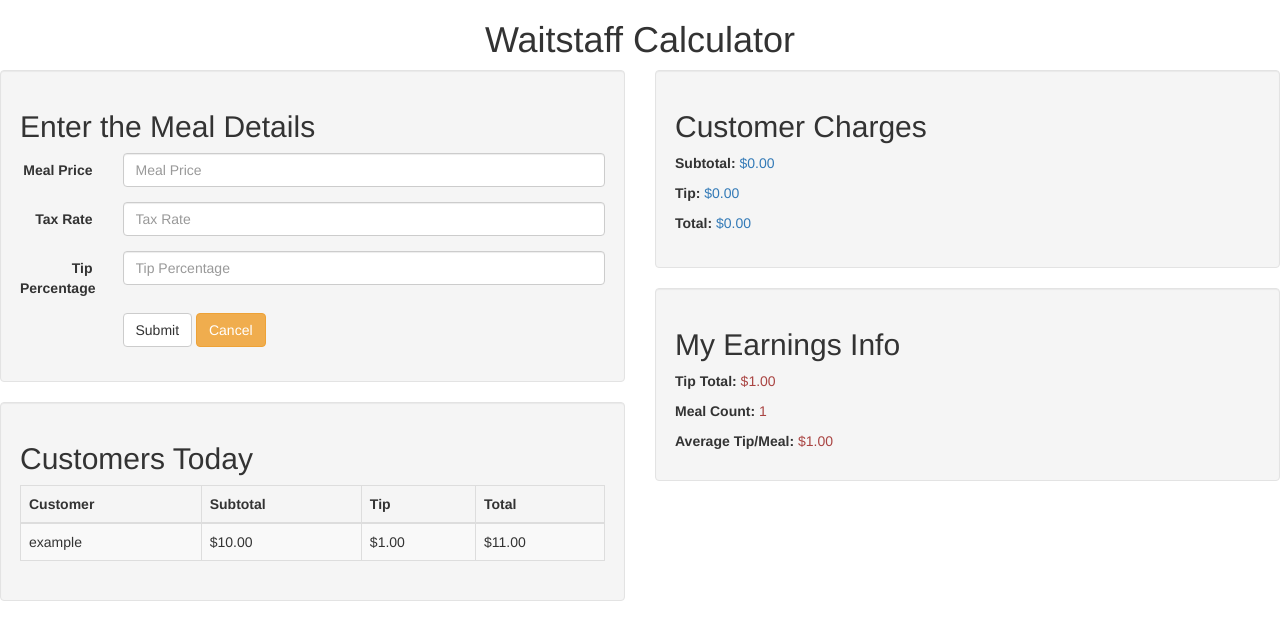
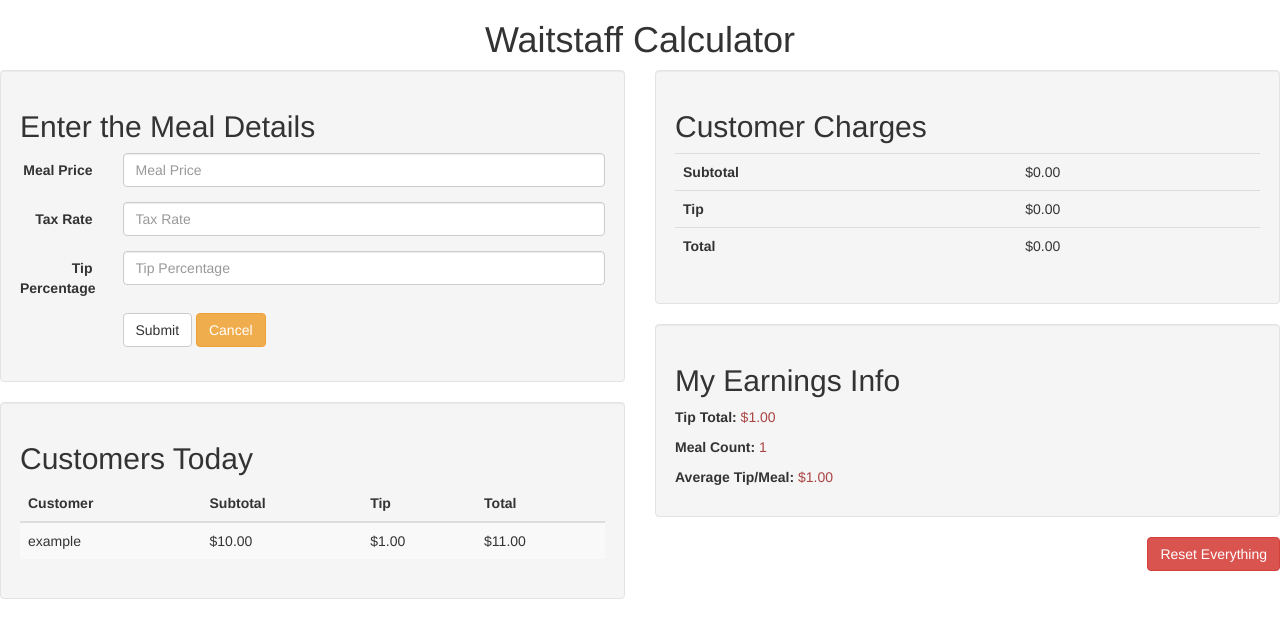
Before and after one commit to sarmadbokhari/ang_sidepros, a plain HTML site: page 1.3.7_waitStaffCalc/index.html in a window 1280 px wide. Drawn offline with nearby package versions, Linux system fonts and the light colour scheme.

Commit message:
Refactor customer charges layout, reset data

```diff
--- a/1.3.7_waitStaffCalc/app.js
+++ b/1.3.7_waitStaffCalc/app.js
@@ -4,8 +4,6 @@ app.controller("waitCtrl", function($scope){
 	$scope.meals = {
 		"example": [10,1,11]
 	};
-
-	$scope.reset = {};
 
 	$scope.thisMeal = {
 		"mealPrice": null,
@@ -20,7 +18,7 @@ app.controller("waitCtrl", function($scope){
 		"totalTips": 1,
 		"mealCount": Object.keys($scope.meals).length,
 		"averageTip": null
-	}
+	};
 
 	$scope.updateEarnings = function(){
 		$scope.myEarnings.totalTips = null;
@@ -34,9 +32,7 @@ app.controller("waitCtrl", function($scope){
 		var customer = "customer" + (Object.keys($scope.meals).length+1);
 		$scope.meals[customer] = [$scope.thisMeal.subTotal, $scope.thisMeal.tipTotal, $scope.thisMeal.totalTotal];
 		$scope.updateEarnings();
-
-		//reset form
-		$scope.thisMeal = angular.copy($scope.reset);
+		$scope.resetMealForm();
 	};
 
 	$scope.$watch('thisMeal.mealPrice', function(newVal, oldVal){
@@ -66,7 +62,14 @@ app.controller("waitCtrl", function($scope){
 		$scope.thisMeal.totalTotal = $scope.thisMeal.subTotal + $scope.thisMeal.tipTotal;
 	});
 
-
-
+	// RESET STUFF
+	$scope.reset = {};
+	$scope.resetMealForm = function(){
+		$scope.thisMeal = angular.copy($scope.reset);
+	};
+	$scope.resetEverything = function(){
+		$scope.meals = angular.copy($scope.reset);
+		$scope.myEarnings = angular.copy($scope.reset);
+	};
 
 });
--- a/1.3.7_waitStaffCalc/index.html
+++ b/1.3.7_waitStaffCalc/index.html
@@ -34,14 +34,14 @@
 					<div class="form-group">
 						<div class="col-sm-offset-2 col-sm-10">
 							<button type="submit" ng-click="addMeal()" class="btn btn-default">Submit</button>
-							<button class="btn btn-warning">Cancel</button>
+							<button ng-click="resetMealForm()" class="btn btn-warning">Cancel</button>
 						</div>
 					</div>
 				</form>
 			</div>
 			<div class="well">
 				<h2>Customers Today</h2>
-				<table class="table table-bordered table-striped">
+				<table class="table table-striped">
 					<thead>
 						<tr>
 							<th>Customer</th>
@@ -65,10 +65,22 @@
 			<div class="well">
 				<h2>Customer Charges</h2>
 				<div class="form-group">
-					<p><strong>Subtotal:</strong><span class="text-primary"> {{ thisMeal.subTotal || 0.00 | currency }}</span></p>
-					<p><strong>Tip:</strong><span class="text-primary"> {{ thisMeal.tipTotal || 0.00 | currency }}</span></p>
-					<p><strong>Total:</strong><span class="text-primary"> {{ thisMeal.totalTotal || 0.00 | currency }}</span></p>
-
+					<table class="table">
+						<tbody>
+							<tr>
+								<th>Subtotal</th>
+								<td>{{ thisMeal.subTotal || 0.00 | currency }}</td>
+							</tr>
+							<tr>
+								<th>Tip</th>
+								<td>{{ thisMeal.tipTotal || 0.00 | currency }}</td>
+							</tr>
+							<tr>
+								<th>Total</th>
+								<td>{{ thisMeal.totalTotal || 0.00 | currency }}</td>
+							</tr>
+						</tbody>
+					</table>
 				</div>
 			</div>
 			<div class="well">
@@ -77,6 +89,7 @@
 				<p><strong>Meal Count:</strong><span class="text-danger"> {{ myEarnings.mealCount }}</span></p>
 				<p><strong>Average Tip/Meal:</strong><span class="text-danger"> {{ myEarnings.totalTips/myEarnings.mealCount | currency }}</span></p>
 			</div>
+			<button ng-click="resetEverything()" class="btn btn-danger pull-right">Reset Everything</button>
 		</div>
 	</div>
 
```
Also changed, not shown: 1.3.7_waitStaffCalc/min/app-min.js (+1 -1 lines).
